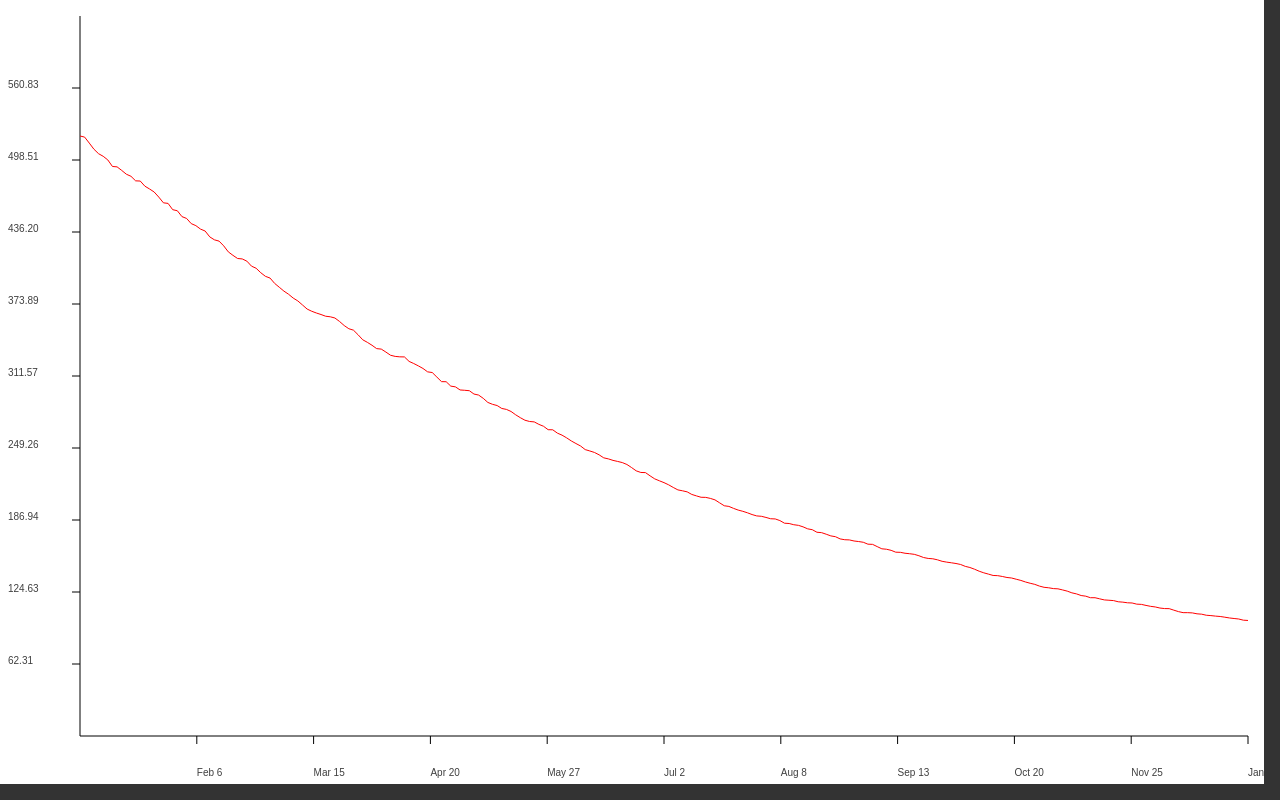
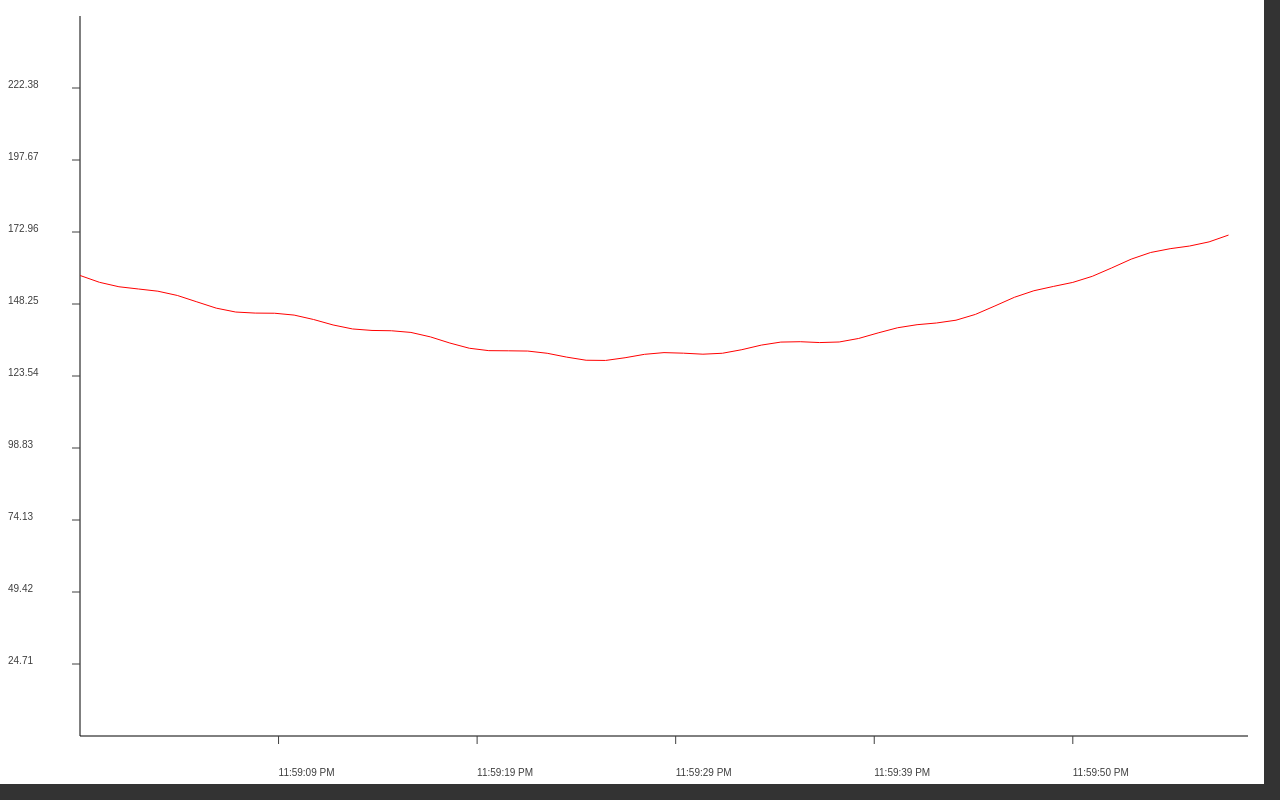
Before and after one commit to Infinity-TradeBuddy-ITB/itb-monitor, a React (Vite) app: page / in a window 1280 px wide. Built offline with nearby package versions, Linux system fonts and the light colour scheme.

Commit message:
[ITB-26] added zoom changed mocking algorithm

```diff
--- a/src/components/my-chart/CandleStickChart.tsx
+++ b/src/components/my-chart/CandleStickChart.tsx
@@ -27,11 +27,13 @@ class Axis {
 class TimeAxis extends Axis {
   public max = 0;
   public min = 0;
+  public zoom = 0;
   public locale = {
     locale: 'en',
     config: Object.freeze({
-      day: 'numeric',
-      month: 'short',
+      hour: 'numeric',
+      minute: 'numeric',
+      second: 'numeric',
     }),
   };
 
@@ -40,7 +42,19 @@ class TimeAxis extends Axis {
   }
 
   public get dt() {
-    return this.max - this.min;
+    return this.max - this.base;
+  }
+
+  public get base() {
+    return this.max - 60000;
+  }
+
+  public get clipWidth() {
+    return this.dt * (1 + this.zoom);
+  }
+
+  public get clipBase() {
+    return this.max - this.clipWidth;
   }
 }
 
@@ -69,8 +83,14 @@ class Scales {
     this.update();
     this.getPixelForPrice = this.getPixelForPrice.bind(this);
     this.getPixelForDate = this.getPixelForDate.bind(this);
+    this.getConstraints = this.getConstraints.bind(this);
 
+    this._constraints.x.interval = 0.17;
     this._setupZoom();
+  }
+
+  public getConstraints() {
+    return this._constraints;
   }
 
   public update() {
@@ -95,13 +115,14 @@ class Scales {
     const {y, size} = this._constraints;
     const {margin} = this._core.getConstraints();
     const amount = this._calculateAmountRange();
-    return this._core.fromBottom(margin + size.y + price * y.dy / amount);
+    return this._core.fromBottom(margin + size.y + (price * y.dy) / amount);
   }
 
   public getPixelForDate(date: number): number {
-    const {x, size} = this._constraints;
+    const {fromRight} = this._core;
+    const {x} = this._constraints;
     const {margin} = this._core.getConstraints();
-    return margin + size.x + (x.max - date) * x.dx / x.dt;
+    return fromRight(margin + ((x.max - date) * x.dx) / x.clipWidth);
   }
 
   public drawAxies(ctx: CanvasRenderingContext2D) {
@@ -120,7 +141,7 @@ class Scales {
   }
 
   public drawMeasures(ctx: CanvasRenderingContext2D) {
-    ctx.fillStyle = 'rgba(63, 63, 63, 1)';
+    ctx.strokeStyle = 'rgba(63, 63, 63, 1)';
 
     this._drawXMeasures(ctx);
     this._drawYMeasures(ctx);
@@ -139,7 +160,7 @@ class Scales {
       xPosition += xPositionUnit,
       xValue += xValueUnit
     ) {
-      this._drawXMark(ctx, margin + size.x + xPosition, x.min + xValue);
+      this._drawXMark(ctx, margin + size.x + xPosition, x.clipBase + xValue);
     }
   }
 
@@ -200,8 +221,10 @@ class Scales {
 
   private _setupZoom() {
     this._core.getCanvas().addEventListener('wheel', e => {
-      const delta = e.deltaX || ((e as unknown as any).wheelDeltaX as number);
-
+      const delta = e.deltaY || ((e as unknown as any).wheelDeltaX as number);
+      this._constraints.x.zoom += delta / 10000;
+      this._core.updateTimeClip();
+      this._core.render();
     });
   }
 
@@ -213,10 +236,15 @@ class Scales {
 
 class CandleStickChartCore {
   private readonly _canvas: HTMLCanvasElement;
+  private readonly _ctx: CanvasRenderingContext2D;
   private readonly _scales: Scales;
   private readonly _data: Fluctuation[];
   private readonly _constraints = {
     margin: 16,
+    timeClip: {
+      t1: 0,
+      t2: 0,
+    },
   };
 
   constructor(canvas: HTMLCanvasElement, data: Fluctuation[]) {
@@ -225,15 +253,19 @@ class CandleStickChartCore {
 
     this.fromBottom = this.fromBottom.bind(this);
     this.fromRight = this.fromRight.bind(this);
+    this.updateTimeClip = this.updateTimeClip.bind(this);
+    this.render = this.render.bind(this);
 
     this._scales = new Scales(this);
+    this.updateTimeClip();
+
     canvas.width = window.innerWidth - 16;
     canvas.height = window.innerHeight - 16;
     const ctx = canvas.getContext('2d');
     if (!ctx) throw new Error('Canvas context not initialized!');
+    this._ctx = ctx;
     // .requestAnimationFrame(() => this._loop(ctx));
-
-    this._loop(ctx);
+    this.render();
   }
 
   public push(data: Fluctuation) {
@@ -260,33 +292,72 @@ class CandleStickChartCore {
     return this._data;
   }
 
-  private _loop(ctx: CanvasRenderingContext2D) {
-    // . this._update();
-    this._render(ctx);
+  public updateTimeClip() {
+    const {x} = this._scales.getConstraints();
+    const {timeClip} = this._constraints;
+
+    timeClip.t1 = this._binarySearch(x.clipBase);
+    timeClip.t2 = this._binarySearch(x.clipBase + x.clipWidth);
+
+    console.log(timeClip.t1, x.clipBase);
+    console.log(timeClip.t2, x.clipBase + x.clipWidth);
   }
 
-  // . private _update() {
-
-  // }
-
-  private _render(ctx: CanvasRenderingContext2D) {
+  public render() {
+    const ctx = this._ctx;
     this._drawBackground(ctx);
     this._scales.drawAxies(ctx);
     this._scales.drawMeasures(ctx);
     this._plot(ctx);
   }
 
+  private _binarySearch(time: number): number {
+    const {floor} = Math;
+    const data = this._data;
+
+    let min = 0;
+    let max = data.length - 1;
+    let pivot = floor(max / 2);
+    while (pivot !== min && pivot !== max) {
+      const t = data[pivot].time;
+      if (time > t) {
+        min = pivot;
+        pivot += floor((max - pivot) / 2);
+      } else if (time < t) {
+        max = pivot;
+        pivot -= floor((pivot - min) / 2);
+      } else if (t === time) {
+        break;
+      }
+    }
+
+    return pivot;
+  }
+
   private _plot(ctx: CanvasRenderingContext2D) {
+    const {margin} = this._constraints;
     const {getPixelForPrice, getPixelForDate} = this._scales;
+    const {x, y, size} = this._scales.getConstraints();
+    const {t1, t2} = this._constraints.timeClip;
     const data = this._data;
+
     if (data.length < 1) return;
+
+    ctx.save();
+    ctx.rect(margin + size.x, margin, x.dx, y.dy);
+    ctx.clip();
+
     ctx.strokeStyle = 'rgba(255, 0, 0, 1)';
     ctx.beginPath();
-    ctx.moveTo(getPixelForDate(data[0].time), getPixelForPrice(data[0].value));
-    data.forEach(d => {
+    ctx.moveTo(getPixelForDate(data[t1].time), getPixelForPrice(data[t1].value));
+
+    for (let i = t1 + 1; i <= t2; i++) {
+      const d = data[i];
       ctx.lineTo(getPixelForDate(d.time), getPixelForPrice(d.value));
-    });
+    }
+
     ctx.stroke();
+    ctx.restore();
   }
 
   private _drawBackground(ctx: CanvasRenderingContext2D) {
--- a/src/components/my-chart/mockdata.ts
+++ b/src/components/my-chart/mockdata.ts
@@ -13,6 +13,17 @@ function mulberry32(a: number) {
   };
 }
 
+interface SimulateStockPriceParams {
+  bD: Date;
+  S0: number;
+  r: number;
+  sigma: number;
+  T: number;
+  N: number;
+  seed?: number;
+  by?: 'day' | 'year';
+}
+
 /**
  * Simulates a stock price path using a geometric Brownian motion model.
  *
@@ -20,23 +31,24 @@ function mulberry32(a: number) {
  * @param S0 initial stock price
  * @param r expected annual return (risk-free rate)
  * @param sigma annual standard deviation (volatility)
- * @param T time horizon (in years)
+ * @param T time horizon (in years by default)
+ * @param N number of fluctuations
  * @param seed random seed (optional)
+ * @param by the type of time horizon (years by default)
  * @returns an array of stock prices over time.
  */
-function simulateStockPrice(
-  bD: Date,
-  S0: number,
-  r: number,
-  sigma: number,
-  T: number,
-  N: number,
-  seed = 12345,
-): Fluctuation[] {
-  const dtUnix = (new Date(bD.getTime()).setFullYear(bD.getFullYear() + T) - bD.getTime()) / N;
-  const dt = T / N;
-  const drift = (r - 0.5 * sigma ** 2) * dt;
-  const volatility = sigma * Math.sqrt(dt);
+function simulateStockPrice({bD, S0, r, sigma, T, N, seed = 12345, by = 'year'}: SimulateStockPriceParams): Fluctuation[] {
+  const dtUnix = (() => {
+    if (by === 'day') {
+      return (new Date(bD.getTime()).setDate(bD.getDate() + T) - bD.getTime()) / N;
+    }
+
+    return (new Date(bD.getTime()).setFullYear(bD.getFullYear() + T) - bD.getTime()) / N;
+  })();
+
+  const f = T / N;
+  const drift = (r - 0.5 * sigma ** 2) * f;
+  const volatility = sigma * Math.sqrt(f);
   const prices = [{time: bD.getTime(), value: S0}];
 
   const rand = mulberry32(seed);
@@ -52,6 +64,33 @@ function simulateStockPrice(
   return prices;
 }
 
-const fluctuations: Fluctuation[] = simulateStockPrice(new Date('2022/01/01'), 100, 0.05, 0.2, 1, 252, 645392);
+function simulateFluctuation(bD: Date, N: number) {
+  const {cos, sin, log2} = Math;
+  const prices: Array<{time: number; value: number}> = [];
+
+  const base = bD.getTime();
+  const dt = (new Date(base).setDate(bD.getDate() + 1) - base) / N;
+
+  const fn = (x: number) => cos(x) + sin(x / 3) + 10 * log2(x) + 10 * cos(x / 13) + 1 + 30 * cos(x / 21);
+  for (let i = 0; i < N; i++) {
+    prices.push({time: base + dt * i, value: fn(i)});
+  }
+
+  return prices;
+}
+
+/* .
+const fluctuations: Fluctuation[] = simulateStockPrice({
+  bD: new Date('2022/01/01'),
+  S0: 100,
+  r: 0.05,
+  sigma: 0.01,
+  T: 1,
+  N: 86400,
+  by: 'day',
+});
+*/
+
+const fluctuations: Fluctuation[] = simulateFluctuation(new Date('2022/01/01'), 86400);
 
 export default fluctuations;
```
Also changed, not shown: 1 other file (tests, documents, lock files or other folders).
